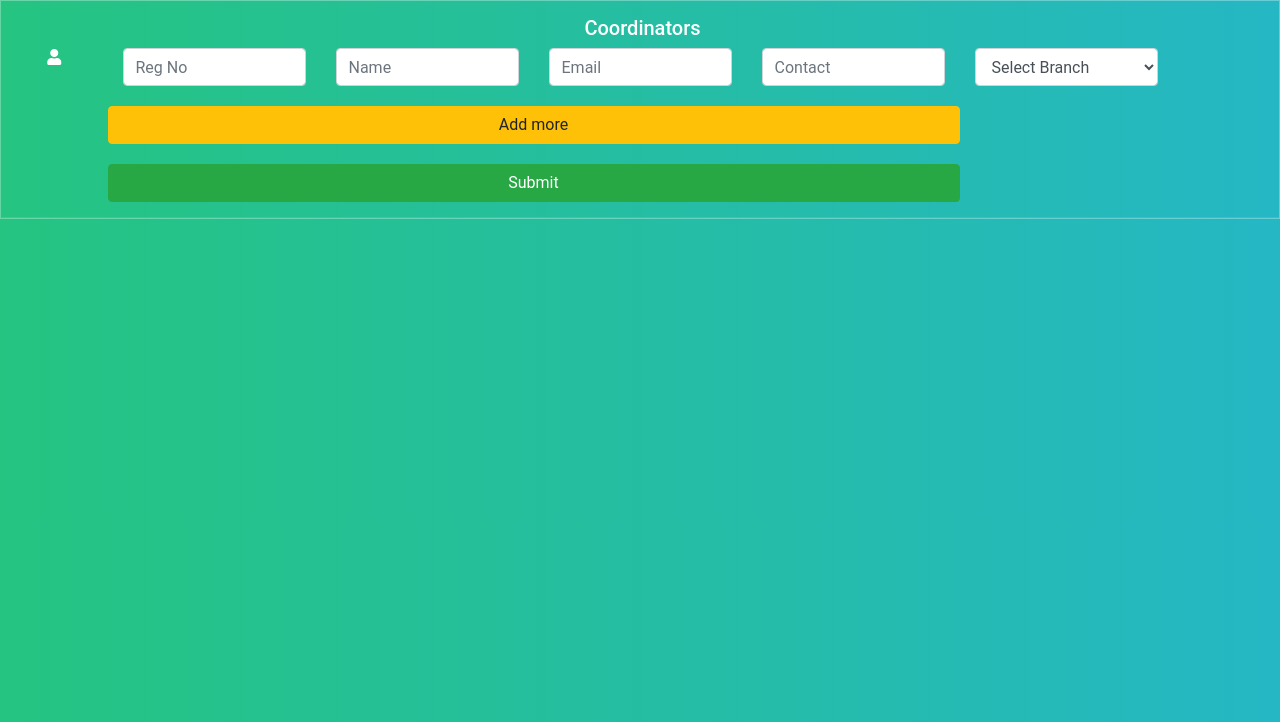
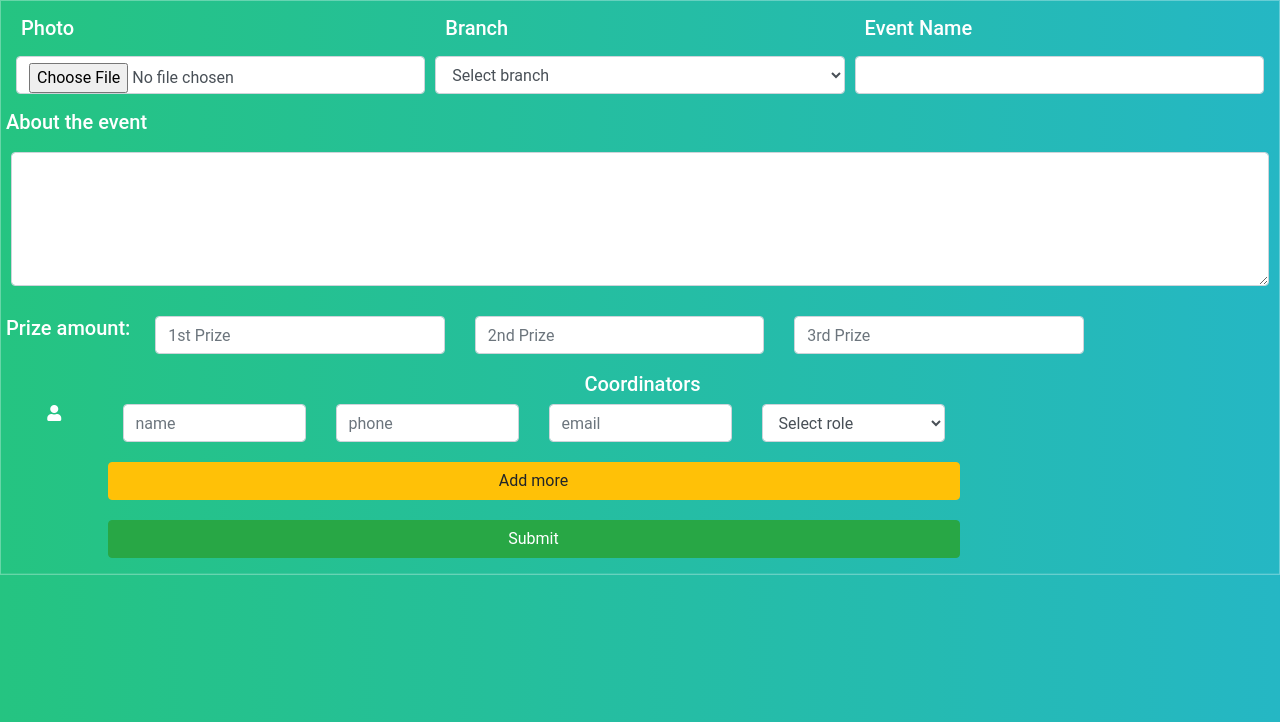
Before and after one commit to pseudo-sm/Udayan2k19, a Django app: page /committee/ in a window 1280 px wide. Shown: the part 78-800 px from the top of the page. Run offline with Django 3.2, Linux system fonts and the light colour scheme; some libraries are stand-ins or nearby versions.

Commit message:
Revert "hosts added"
This reverts commit 0ec6a4a365c3a373579513c8d7b7c2a7ae16a868.

```diff
--- a/Udayan/templates/committee.html
+++ b/Udayan/templates/committee.html
@@ -125,31 +125,68 @@ $(window).on("load resize ", function() {
       </thead>
     </table>
   </div>
-        <form method="post" action="{% url 'addcommittee'  %}" enctype="multipart/form-data">
+        <form method="post" action="{% url 'addevent'  %}" enctype="multipart/form-data">
             {% csrf_token %}
   <div class="tbl-content">
     <table cellpadding="0" cellspacing="0" border="0">
       <tbody>
         <tr>
           <td>
+              <div class="form-row">
+                  <div class="form-group col-md-4">
+                      <label for="fileupload"><h5>&nbsp;Photo &nbsp;</h5> </label>
+                      <input type="file" name="image"  id="fileupload" class=" form-control form-control-file">
+                  </div>
+                   <div class="form-group col-md-4">
+                      <label for="title"><h5> &nbsp; Branch &nbsp; </h5></label>
+                      <select name="branch" class="form-control">
+                          <option disabled selected>Select branch</option>
+                          <option>Computer Science & IT</option>
+                          <option>Electronics & Telecommunication</option>
+                          <option>Electrical & Electronics</option>
+                          <option>Electrical</option>
+                          <option>Mechanical</option>
+                          <option>Civil</option>
+                      </select>
+                  </div>
+                  <div class="form-group col-md-4">
+                      <label for="title"><h5> &nbsp; Event Name &nbsp; </h5></label>
+                      <input type="text" class="form-control" id="title" name="title">
+                  </div>
+
+              </div>
+              <div class="row">
+                  <h5>&nbsp;About the event</h5>
+                 <textarea class="form-control" rows="5" name="about" style="margin:10px"></textarea>
+
+              </div>
+                <div class="top-buffer row">
+                  <div class="form-group ">
+                      <label for="prize"><h5>&nbsp;Prize amount: &nbsp;</h5> </label>
+                  </div>
+                    <div class="form-group col-md-3">
+                        <input type="text" class="form-control" name="prize1" placeholder="1st Prize" required>
+                  </div>
+                    <div class="form-group col-md-3">
+                        <input type="text" class="form-control" name="prize2" placeholder="2nd Prize">
+                  </div>
+                    <div class="form-group col-md-3">
+                        <input type="text" class="form-control" name="prize3" placeholder="3rd Prize">
+                  </div>
+              </div>
               <div class="row">
                   <h5 class="text-center col-md-12">&nbsp;Coordinators</h5>
               </div>
               <div class="coordinator" id="coordinator">
                   <div class="row">
                       <div class="col-md-1 text-center"><h6><i class="fa fa-user"></i></h6></div>
-                      <div class="col-md-2"><input type="text" class="form-control" placeholder="Reg No" name="reg[]"></div>
-                      <div class="col-md-2"><input type="text" class="form-control" placeholder="Name" name="name[]"></div>
-                      <div class="col-md-2"><input type="email" class="form-control" placeholder="Email" name="email[]"></div>
-                      <div class="col-md-2"><input type="number" class="form-control" placeholder="Contact" name="contact[]"></div>
-                      <div class="col-md-2"><select name="Branch[]" class="form-control">
-                          <option disabled selected>Select Branch</option>
-                          <option>CSE</option>
-                          <option>ETC</option>
-                          <option>EEE</option>
-                          <option>EE</option>
-                          <option>Mech</option>
-                          <option>Civil</option>
+                      <div class="col-md-2"><input type="text" class="form-control" placeholder="name" name="name[]"></div>
+                      <div class="col-md-2"><input type="number" class="form-control" placeholder="phone" name="phone[]"></div>
+                      <div class="col-md-2"><input type="email" class="form-control" placeholder="email" name="email[]"></div>
+                      <div class="col-md-2"><select name="role[]" class="form-control">
+                          <option disabled selected>Select role</option>
+                          <option>Faculty</option>
+                          <option>Student</option>
                       </select></div>
 
                   </div>
@@ -178,7 +215,7 @@ $(window).on("load resize ", function() {
         $(".temp").each(function(){
             $(this).parent().remove();
         });
-        $('#coordinator').append('<div class="row coordinatorRow top-buffer"><div class="col-md-1 text-center"><h6><i class="fa fa-user"></i></h6></div><div class="col-md-2"><input type="text" class="form-control" placeholder="Reg No" name="reg[]"></div><div class="col-md-2"><input type="text" class="form-control" placeholder="Name" name="name[]"></div><div class="col-md-2"><input type="email" class="form-control" placeholder="Email" name="email[]"></div><div class="col-md-2"><input type="number" class="form-control" placeholder="Contact" name="contact[]"></div><div class="col-md-2"><select name="Branch[]" class="form-control"><option disabled selected>Select Branch</option><option>CSE</option><option>ETC</option><option>EEE</option><option>EE</option><option>Mech</option><option>Civil</option></select></div><div class="col-md-2"><input  type="button" class="temp btn btn-danger" onclick="removerow(this)" value="Remove"></div></div>');
+        $('#coordinator').append('<div  class="row coordinatorRow top-buffer"><div class="col-md-1 text-center"><h6><i class="fa fa-user"></i></h6></div><div class="col-md-2"><input type="text" class="form-control" placeholder="name" name="name[]"></div><div class="col-md-2"><input type="number" class="form-control" placeholder="phone" name="phone[]"></div><div class="col-md-2"><input type="email" class="form-control" placeholder="email" name="email[]"></div><div class="col-md-2"><select name="role[]" class="form-control"><option disabled selected>Select role</option><option>Faculty</option><option>Student</option></select></div><div class="col-md-2"><input  type="button" class="temp btn btn-danger" onclick="removerow(this)" value="Remove"></div></div>');
 
     }
     function removerow(e){
--- a/Udayan/urls.py
+++ b/Udayan/urls.py
@@ -21,7 +21,6 @@ from . import views
 urlpatterns = [
 
     url(r'admin/',views.admin,name="admin"),
-    url(r'approve-image/',views.approve_image,name="approve_image"),
     url(r'login/',views.login,name="login"),
     url(r'post-login/',views.post_login,name="post_login"),
     url(r'photo-upload/',views.photo_upload,name="photo_upload"),
@@ -30,7 +29,6 @@ urlpatterns = [
     url(r'events/',views.events,name="events"),
     url(r'photographer-upload/',views.photographer_upload,name="photographer_upload"),
     url(r'^add-event/',views.add_events,name="addevent"),
-    url(r'^add-committee/',views.add_committee,name="addcommittee"),
     url(r'^committee/',views.committee,name="committee"),
     url(r'',views.index,name="index"),
 
--- a/Udayan/views.py
+++ b/Udayan/views.py
@@ -22,6 +22,7 @@ def login(request):
     return render(request,"login.html")
 def post_login(request):
 
+    print(request)
     email = request.POST.get("email")
     password = request.POST.get("password")
     print(email,password)
@@ -34,22 +35,22 @@ def admin(request):
 
 def photographers(request):
     user = auth.current_user
+    print(user)
     images = []
     dates = []
     uids = []
     photographers = []
-    alt = []
     all_photographers = db.child("photographers").get().val()
     for photographer in all_photographers:
         for date in all_photographers[photographer]:
             no = all_photographers[photographer][date]["no"]
             for i in range(int(no)+1):
+                print(storage.child("photographers").child(photographer).child(date).child(str(i)).get_url(user['idToken']))
                 images.append(storage.child("photographers").child(photographer).child(date).child(str(i)).get_url(user['idToken']))
                 dates.append(date)
                 photographers.append(photographer)
-                alt.append(str(i))
     count = len(images)
-    context = zip(photographers,dates,images,range(1,count+1),alt)
+    context = zip(photographers,dates,images,range(1,count+1))
     return render(request,"photographers.html",{"context":context})
 
 def photo_upload(request):
@@ -79,6 +80,7 @@ def add_events(request):
     setup_cost = request.POST.get("setup_cost")
     prize2 = request.POST.get("prize2",None)
     prize3 = request.POST.get("prize3",None)
+    print(name,phone,email,branch,role,title,about,image,prize1,prize2,prize3)
     for i in range(len(name)):
         db.child("events").child(branch).child(title).child("committee").child(name[i]).update({"email":email[i],"phone":phone[i],"role":role[i]})
     db.child("events").child(branch).child(title).update({"about":about,"prize1":prize1,"prize2":prize2,"prize3":prize3,"setup cost":setup_costx})
@@ -92,27 +94,8 @@ def photographer_upload(request):
     date = str(datetime.now().date())
     i = 0
     for image in files:
+        print(image)
         db.child("photographers").child(uid).child(date).update({"no":i})
         storage.child("photographers").child(uid).child(date).child(str(i)).put(image)
         i+=1
     return HttpResponseRedirect('/photo-upload/')
-
-def add_committee(request):
-
-    names = request.POST.getlist("name[]")
-    reg = request.POST.getlist("reg[]")
-    email = request.POST.getlist("email[]")
-    contact = request.POST.getlist("contact[]")
-    branch = request.POST.getlist("Branch[]")
-    for i in range(len(names)):
-        db.child("Core Committee").child(str(reg[i])).update({"name":names[i],"email":email[i],"contact":contact[i],"branch":branch[i]})
-    return HttpResponseRedirect('/committee/')
-
-def approve_image(request):
-
-    uid = request.GET.get("uid")
-    date = request.GET.get("date")
-    image = request.GET.get("image")
-    db.child("approved").child(uid).child(date).update({image:0})
-    all = True
-    return HttpResponse(json.dumps(all),content_type="json/application")
--- a/Udayan2k19/settings.py
+++ b/Udayan2k19/settings.py
@@ -25,7 +25,7 @@ SECRET_KEY = '+$ax#g)2+y+h@x@ewcn6o74ua9g9&o08a-ixv24$tc@@0ohx=i'
 # SECURITY WARNING: don't run with debug turned on in production!
 DEBUG = True
 
-ALLOWED_HOSTS = ['35.229.55.63','127.0.0.1']
+ALLOWED_HOSTS = []
 
 
 # Application definition
```
Also changed, not shown: Udayan/templates/photographers.html (+5 -28 lines).
